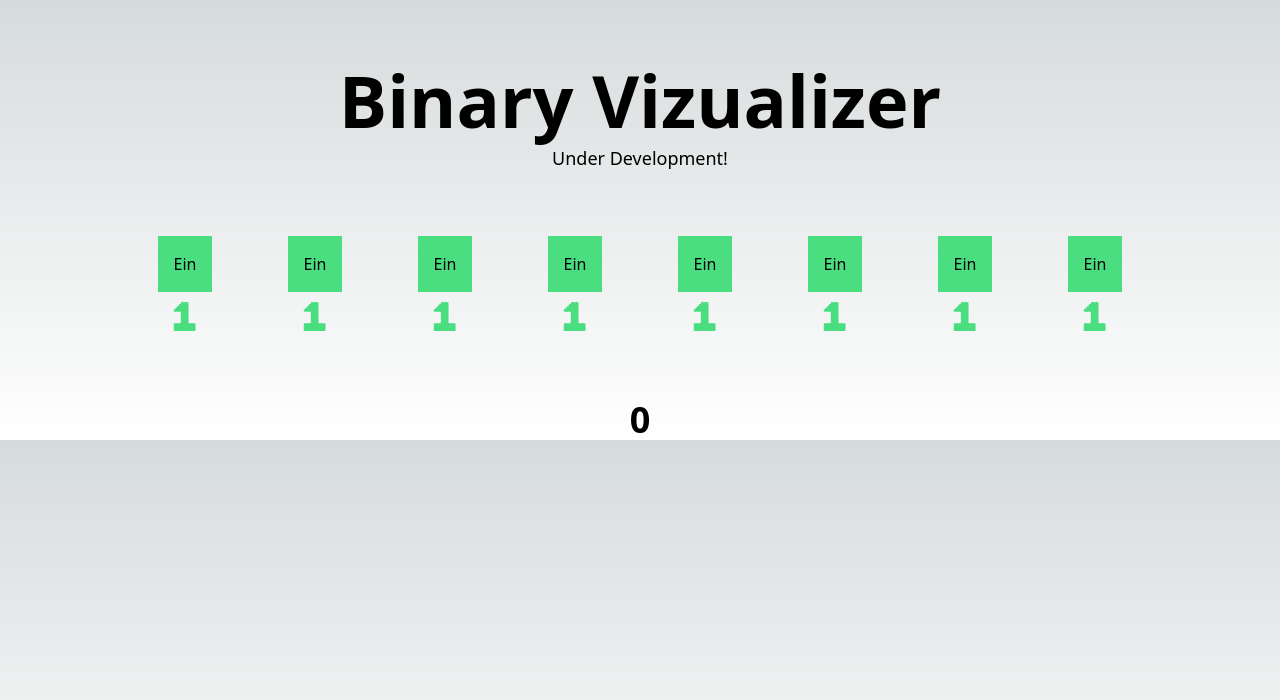
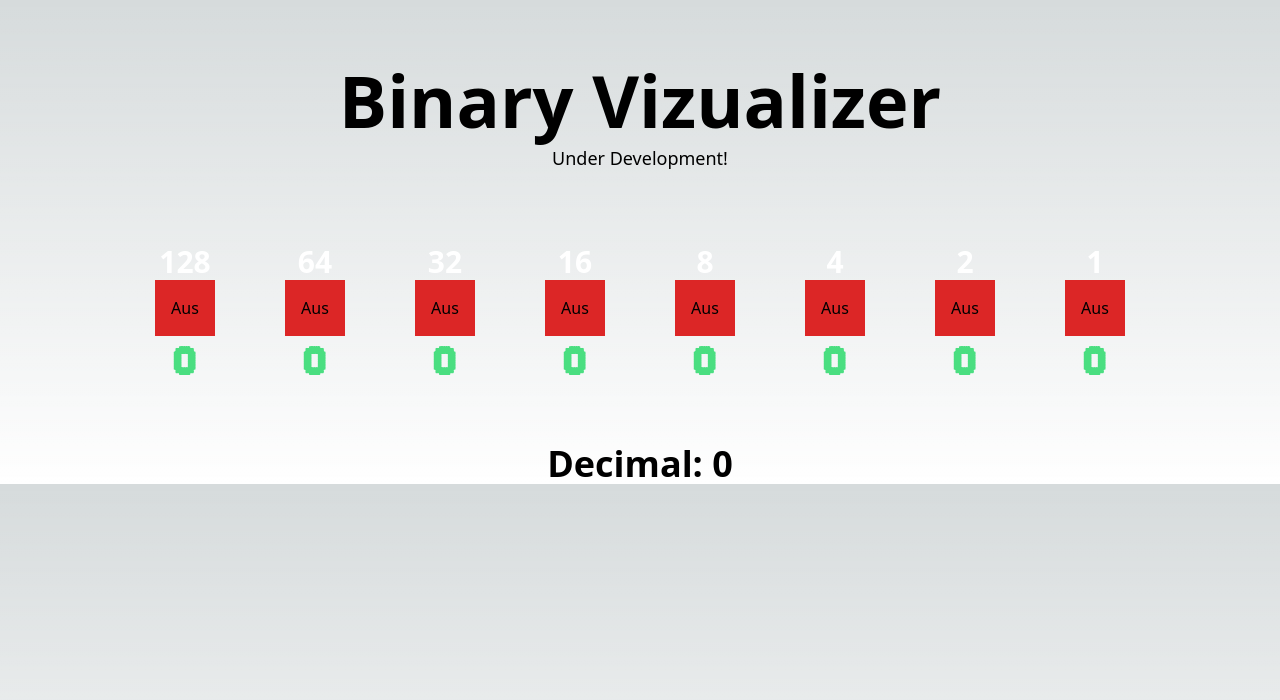
Before and after one commit to EinfachKonrad/binary-viz, a Next.js app: page / in a window 1280 px wide. Shown: the top 700 px of the page. Built offline with nearby package versions, Linux system fonts and the light colour scheme.

Commit message:
Added Numbers to indicate the value of a switch

```diff
--- a/app/components/Bit.js
+++ b/app/components/Bit.js
@@ -1,23 +1,27 @@
 'use client';
-
-
 
 import React, { useState } from 'react';
 import props from 'prop-types';
 
 function Bit (props) {
-  const [isOn, setIsOn] = useState(true);
-  const [number, setNumber] = useState(1);
+  const [isOn, setIsOn] = useState(false);
+  const [number, setNumber] = useState(0);
 
   function handleClick() {
     setIsOn(!isOn);
     setNumber(isOn ? 0 : 1);
 
-    calculate();
+    setTimeout(function(){
+      calculate();
+    }, 50);
+
   }
 
   return (
     <div className="text-center">
+      <p className=" font-bold text-3xl text-white pt-2" id={"pot-" + props.id}>
+        {Math.pow(2, props.id - 1).toString()}
+      </p>
       <button
         className={isOn ? 'bg-green-400 p-4' : 'bg-red-600 p-4'}
         onClick={handleClick}
@@ -44,8 +48,8 @@ export function calculate() {
   var result7 = document.getElementById("result-7").innerHTML;
   var result8 = document.getElementById("result-8").innerHTML;
 
-  const bin = result1 + result2 + result3 + result4 + result5 + result6 + result7 + result8;
+  const bin = result8 + result7 + result6 + result5 + result4 + result3 + result2 + result1;
   const decimalResult = parseInt(bin, 2).toString(10);
 
-  document.getElementById("decimal").innerHTML = result1 + result2 + result3 + result4 + result5 + result6 + result7 + result8;
+  document.getElementById("decimal").innerHTML = "Decimal: " + decimalResult;
 }
--- a/app/page.tsx
+++ b/app/page.tsx
@@ -24,10 +24,8 @@ function Home() {
         <Bit id="2" />
         <Bit id="1" />
       </div>
-
-      {/* Rende ein Element, das den Binärcode anzeigt */}
       <div className="text-center text-4xl font-bold">
-        <h2 id='decimal'>0</h2>
+        <h2 id='decimal'>Decimal: 0</h2>
       </div>
     </>
   );
```
